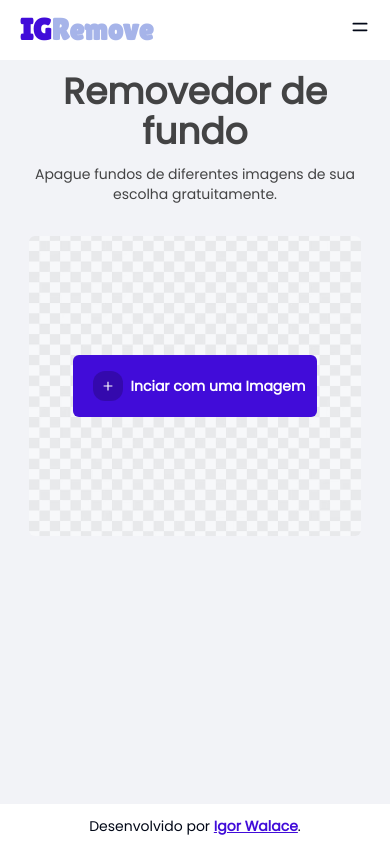
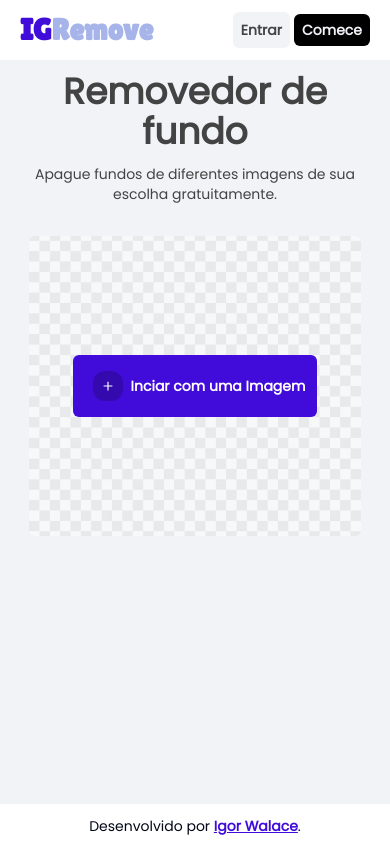
Before and after one commit to Igorwalace/IGRemove, a Next.js app: page / in a window 390 px wide. Built offline with nearby package versions, Linux system fonts and the light colour scheme.

Commit message:
buttons login no mobile agora

```diff
--- a/src/app/componentes/buttons-logins.tsx
+++ b/src/app/componentes/buttons-logins.tsx
@@ -26,7 +26,7 @@ const Buttons_Login = () => {
 
     return (
         <>
-            <div className='hidden md:flex items-center gap-2 ' >
+            <div className='flex items-center gap-2 ' >
                 {
                     user.uid ?
                         <>
@@ -54,8 +54,10 @@ const Buttons_Login = () => {
                         </>
                         :
                         <>
-                            <button className='text-[var(--preto)] bg-[#f2f3f7] p-2 rounded-md font-bold' onClick={signInGoogle} >Entrar</button>
-                            <button className='text-[#f2f3f7] bg-black p-[6px] px-2 rounded-md font-bold' >Comece</button>
+                            <div className="flex items-center justify-center gap-1">
+                                <button className='text-[var(--preto)] bg-[#f2f3f7] p-2 rounded-md font-bold md:text-base text-sm' onClick={signInGoogle} >Entrar</button>
+                                <button className='text-[#f2f3f7] bg-black p-[6px] px-2 rounded-md font-bold md:text-base text-sm' >Comece</button>
+                            </div>
                         </>
                 }
             </div>
--- a/src/app/pages/header.tsx
+++ b/src/app/pages/header.tsx
@@ -14,7 +14,7 @@ const Header = () => {
             <main className='flex items-center justify-between w-full' >
                 <Logo />
                 <Buttons_Login />
-                <div className="md:hidden">
+                <div className="hidden">
                     <button><HiOutlineMenuAlt4 size={20} /></button>
                 </div>
             </main>
```
